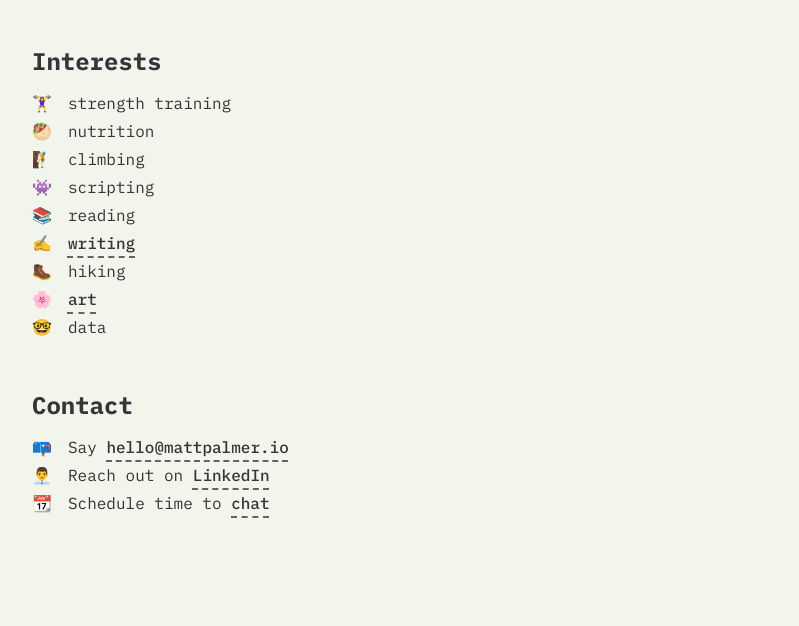
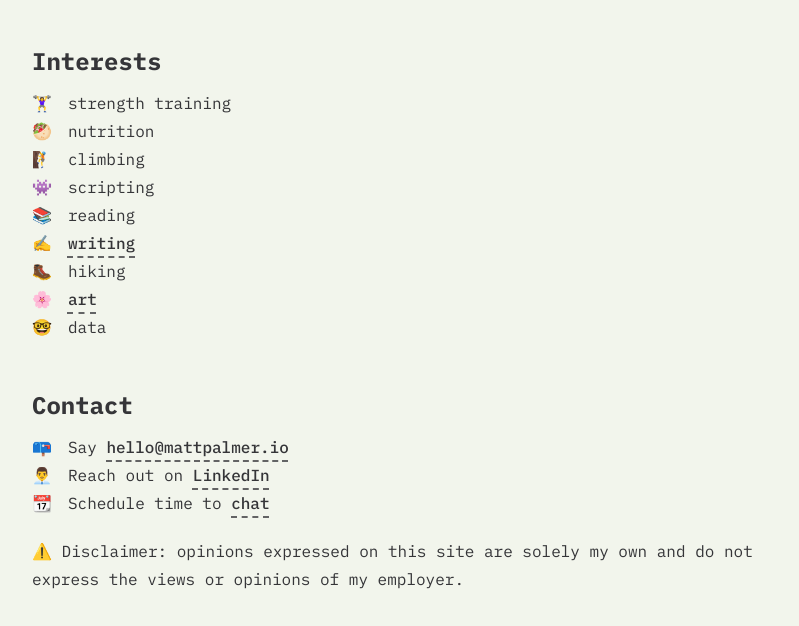
Before and after one commit to mattppal/blog, an Astro site: page /about in a window 1280 px wide. Shown: the part 824-1450 px from the top of the page, without its empty margins (240-1039 px from the left). Built offline with nearby package versions, Linux system fonts and the light colour scheme; Astro itself is replaced by a stand-in of ours.

Commit message:
disclaim

```diff
--- a/src/pages/about.mdx
+++ b/src/pages/about.mdx
@@ -37,3 +37,5 @@ This website is a WIP, built using Astro and deployed with Cloudflare Pages.
 📪&emsp;Say <a href={mailTo}>{SITE.email}</a>\
 👨‍💼&emsp;Reach out on <a href={SITE.linkedin}>LinkedIn</a>\
 📆&emsp;Schedule time to <a href={SITE.calendar}>chat</a>
+
+⚠️ Disclaimer: opinions expressed on this site are solely my own and do not express the views or opinions of my employer.
--- a/src/pages/index.astro
+++ b/src/pages/index.astro
@@ -45,7 +45,7 @@ const socialCount = SOCIALS.filter(social => social.active).length;
         >
           art
         </LinkButton>. 🤘
-
+        <br /><br />
         <!-- or see what <i>I've</i> been <LinkButton
           className="hover:text-skin-accent underline underline-offset-4 decoration-dashed"
           href="/books/"
```
